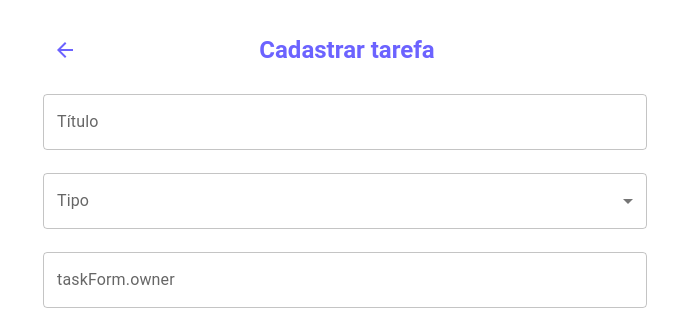
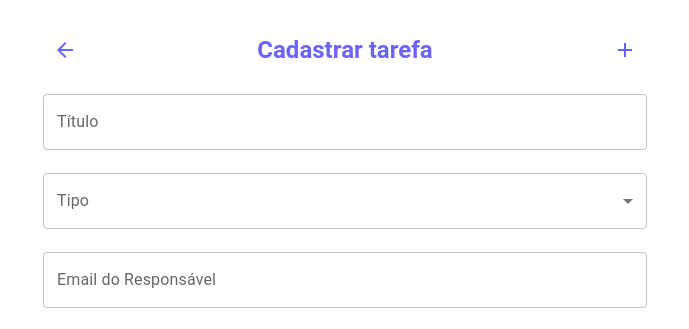
Before and after one commit to ViniciusSantosFS/task-list-app, a React (Vite) app: page /tasks/register in a window 1280 px wide. Shown: the top 329 px of the page, without its empty margins (295-984 px from the left). Built offline with nearby package versions, Linux system fonts and the light colour scheme.

Commit message:
feat: call register user modal

```diff
--- a/src/components/task-form/index.tsx
+++ b/src/components/task-form/index.tsx
@@ -14,14 +14,19 @@ import HelperText from '../helper-text'
 import { CreateTask } from 'src/dto/create-task'
 import { CreateTaskActionTypes } from 'src/redux/sagas/create-task/action-types'
 import ArrowBackIcon from '@mui/icons-material/ArrowBack'
+import AddIcon from '@mui/icons-material/Add'
 import { useNavigate } from 'react-router-dom'
-import React from 'react'
+import React, { useState } from 'react'
+import RegisterUserModal from '../register-owner-modal'
+import { CreateUser } from 'src/dto/create-user'
 
 const TaskForm = () => {
     const { t } = useTranslation()
     const translate = (key: string) => t(`taskForm.${key}`)
     const dispatch = useDispatch()
     const navigate = useNavigate()
+
+    const [isModalOpen, setIsModalOpen] = useState(false)
 
     const {
         control,
@@ -49,6 +54,11 @@ const TaskForm = () => {
         dispatch({ type: CreateTaskActionTypes.CREATE_TASK, payload: task })
     }
 
+    const onRegisterUser = (data: CreateUser) => {
+        const user = new CreateUser(data.name, data.email)
+        dispatch({ type: 'CREATE_USER', payload: user })
+    }
+
     return (
         <FormContainer
             component="form"
@@ -56,6 +66,11 @@ const TaskForm = () => {
                 onSubmit(data as CreateTask)
             )}
         >
+            <RegisterUserModal
+                open={isModalOpen}
+                onClose={() => setIsModalOpen(false)}
+                onSubmit={onRegisterUser}
+            />
             <FormHeaderContainer>
                 <Button onClick={() => navigate('/')}>
                     <ArrowBackIcon color={'primary'} fontWeight="bold" />
@@ -63,6 +78,9 @@ const TaskForm = () => {
                 <Title variant="h5" color={'primary'}>
                     {translate('register')}
                 </Title>
+                <Button onClick={() => setIsModalOpen(true)}>
+                    <AddIcon />
+                </Button>
             </FormHeaderContainer>
             <Controller
                 name="title"
@@ -108,7 +126,7 @@ const TaskForm = () => {
                 render={({ field }) => (
                     <Input
                         {...field}
-                        label={translate('owner')}
+                        label={translate('ownerEmail')}
                         variant="outlined"
                         error={!!errors.owner}
                         helperText={
@@ -192,7 +210,7 @@ const TaskForm = () => {
                 )}
             />
             <Button type="submit" variant="contained" color="primary">
-                {t('taskForm.submit')}
+                {translate('submit')}
             </Button>
         </FormContainer>
     )
--- a/src/components/task-form/task-form.styles.ts
+++ b/src/components/task-form/task-form.styles.ts
@@ -4,6 +4,7 @@ import { Box, TextField, Typography } from '@mui/material'
 export const FormContainer = styled(Box)`
     display: flex;
     flex-direction: column;
+    justify-content: space-between;
     gap: 2;
     margin: auto;
     margin-top: 6px;
@@ -23,5 +24,4 @@ export const Title = styled(Typography)`
     flex: 1;
     font-weight: bold;
     text-align: center;
-    margin-right: 60px;
 `
```
